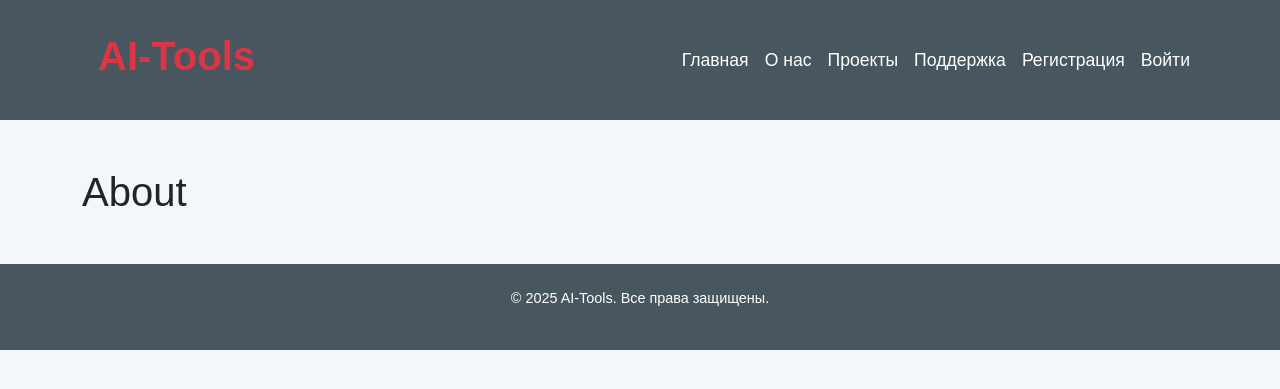
After one commit to Narek12345/AI-Tools, a Django app: page /about in a window 1280 px wide. The commit adds this page. Shown: the top 389 px of the page. Run offline with Django 5.2, Linux system fonts and the light colour scheme.

Commit message:
Created and connected an about us page.

```diff
--- /dev/null
+++ b/core/templates/core/about.html
@@ -0,0 +1,9 @@
+{% extends 'core/base.html' %}
+
+{% block title %}
+	AI-Tools about
+{% endblock %}
+
+{% block content %}
+	<h1>About</h1>
+{% endblock %}
--- a/core/templates/core/base.html
+++ b/core/templates/core/base.html
@@ -27,8 +27,8 @@
                     </button>
                     <div class="collapse navbar-collapse" id="navbarNav">
                         <ul class="navbar-nav ms-auto">
-                            <li class="nav-item"><a class="nav-link" href="#">Главная</a></li>
-                            <li class="nav-item"><a class="nav-link" href="#">О нас</a></li>
+                            <li class="nav-item"><a class="nav-link" href="{% url 'home' %}">Главная</a></li>
+                            <li class="nav-item"><a class="nav-link" href="{% url 'about' %}">О нас</a></li>
                             <li class="nav-item"><a class="nav-link" href="#">Проекты</a></li>
                             <li class="nav-item"><a class="nav-link" href="#">Поддержка</a></li>
 
--- a/core/urls.py
+++ b/core/urls.py
@@ -3,4 +3,5 @@ from . import views
 
 urlpatterns = [
 	path('', views.home, name='home'),
+	path('about', views.about, name='about'),
 ]
--- a/core/views.py
+++ b/core/views.py
@@ -3,3 +3,7 @@ from django.shortcuts import render
 
 def home(request):
 	return render(request, 'core/home.html')
+
+
+def about(request):
+	return render(request, 'core/about.html')
```
